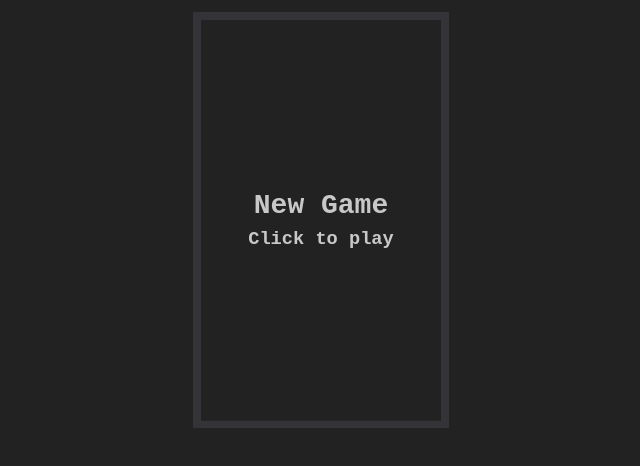
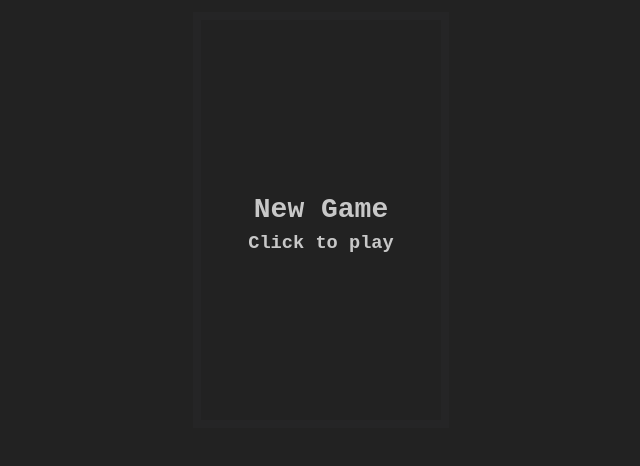
Before and after one commit to anthonymittz/tetris-proto, a plain HTML site: page index.html in a window 1280 px wide. Shown: the part 206-672 px from the top of the page, without its empty margins (319-959 px from the left). Drawn offline with Linux system fonts and the light colour scheme.

Commit message:
Fixed overlay size

```diff
--- a/style.css
+++ b/style.css
@@ -70,10 +70,10 @@ main#game {
   background-color: var(--page);
   opacity: 0.8;
   position: absolute;
-  top: var(--border);
-  left: var(--border);
-  width: calc(100% - var(--border) * 2);
-  height: calc(100% - var(--border) * 3);
+  /* top: var(--border); */
+  /* left: var(--border); */
+  width: 100%;
+  height: 100%;
   z-index: 10;
   justify-content: center;
   align-items: center;
```
